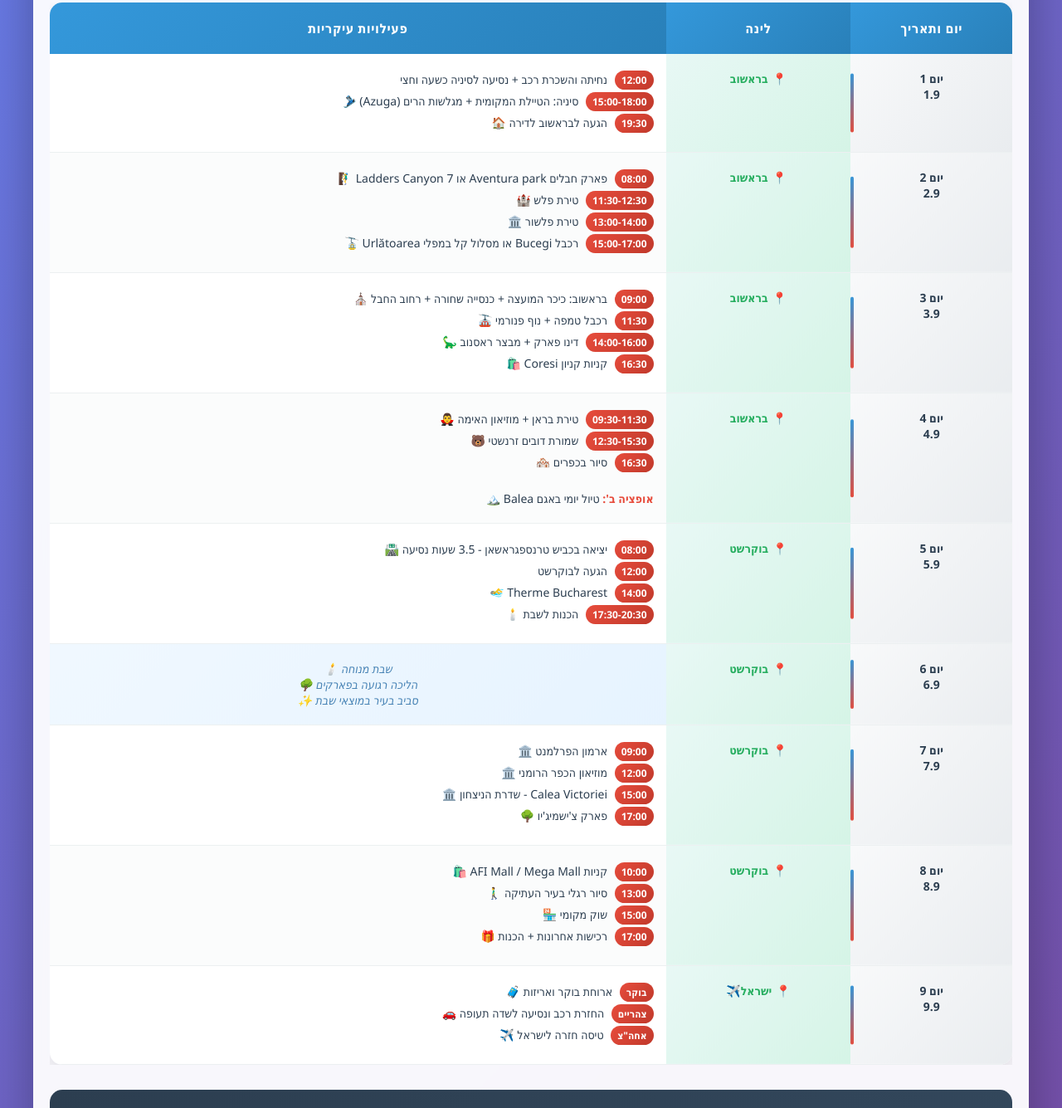
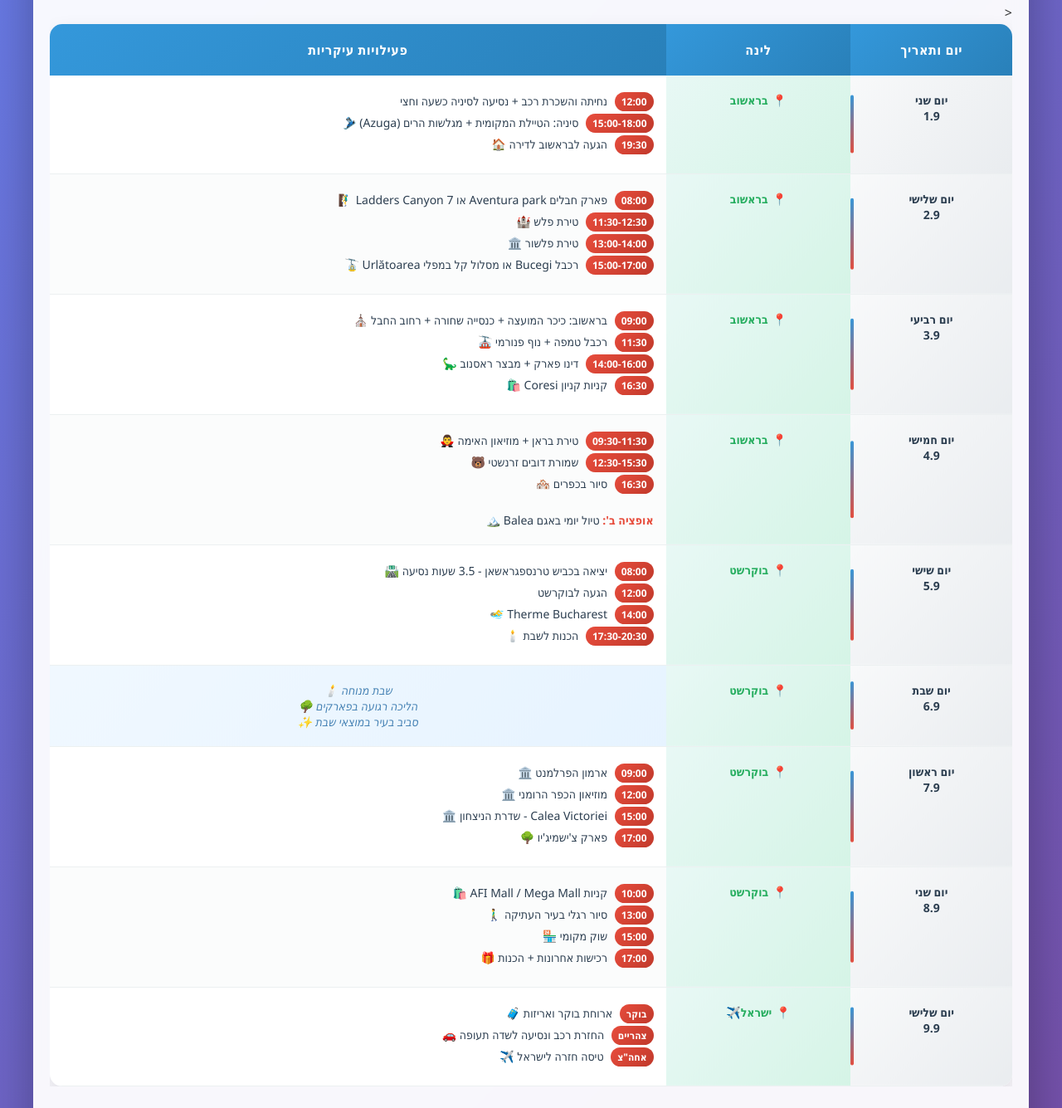
Before and after one commit to EyalNaaman1/-, a plain HTML site: page index.html in a window 1280 px wide. Shown: the part 345-1680 px from the top of the page at 83% size. Drawn offline with Linux system fonts and the light colour scheme.

Commit message:
Add files via upload

```diff
--- a/index.html
+++ b/index.html
@@ -398,7 +398,8 @@
         </div>
 
         <div class="schedule-container">
-            <table class="schedule-table">
+
+                        &lt;<table class="schedule-table">
                 <thead>
                     <tr>
                         <th>יום ותאריך</th>
@@ -407,8 +408,8 @@
                     </tr>
                 </thead>
                 <tbody>
-                    <tr style="opacity: 1; transform: scale(1); transition: opacity 0.6s, transform 0.6s; z-index: auto;">
-                        <td class="day-cell">יום 1<br>1.9</td>
+                    <tr style="opacity: 1; transform: translateY(0px); transition: opacity 0.6s, transform 0.6s; z-index: auto;">
+                        <td class="day-cell">יום שני<br>1.9</td>
                         <td class="location-cell">בראשוב</td>
                         <td class="activities-cell">
                             <span class="time">12:00</span> נחיתה והשכרת רכב + נסיעה לסיניה כשעה וחצי<br>
@@ -418,7 +419,7 @@
                     </tr>
 
                     <tr style="opacity: 1; transform: translateY(0px); transition: opacity 0.6s 0.1s, transform 0.6s 0.1s; z-index: auto;">
-                        <td class="day-cell">יום 2<br>2.9</td>
+                        <td class="day-cell">יום שלישי<br>2.9</td>
                         <td class="location-cell">בראשוב</td>
                         <td class="activities-cell">
                             <span class="time">08:00</span> פארק חבלים Aventura park או 7 Ladders Canyon 🧗&zwj;♂️<br>
@@ -428,8 +429,7 @@
                         </td>
                     </tr>
 
-                    <tr style="opacity: 1; transform: translateY(0px); transition: opacity 0.6s 0.2s, transform 0.6s 0.2s; z-index: auto;">
-                        <td class="day-cell">יום 3<br>3.9</td>
+                    <tr style="opacity: 1; transform: translateY(0px); transition: opacity 0.6s 0.2s, transform 0.6s 0.2s; z-index: auto;"><td class="day-cell">יום רביעי<br>3.9</td>
                         <td class="location-cell">בראשוב</td>
                         <td class="activities-cell">
                             <span class="time">09:00</span> בראשוב: כיכר המועצה + כנסייה שחורה + רחוב החבל ⛪<br>
@@ -440,7 +440,7 @@
                     </tr>
 
                     <tr style="opacity: 1; transform: translateY(0px); transition: opacity 0.6s 0.3s, transform 0.6s 0.3s; z-index: auto;">
-                        <td class="day-cell">יום 4<br>4.9</td>
+                        <td class="day-cell">יום חמישי<br>4.9</td>
                         <td class="location-cell">בראשוב</td>
                         <td class="activities-cell">
                             <span class="time">09:30-11:30</span> טירת בראן + מוזיאון האימה 🧛&zwj;♂️<br>
@@ -451,7 +451,7 @@
                     </tr>
 
                     <tr style="opacity: 1; transform: translateY(0px); transition: opacity 0.6s 0.4s, transform 0.6s 0.4s; z-index: auto;">
-                        <td class="day-cell">יום 5<br>5.9</td>
+                        <td class="day-cell">יום שישי<br>5.9</td>
                         <td class="location-cell">בוקרשט</td>
                         <td class="activities-cell">
                             <span class="time">08:00</span> יציאה בכביש טרנספגראשאן - 3.5 שעות נסיעה 🛣️<br>
@@ -462,7 +462,7 @@
                     </tr>
 
                     <tr style="opacity: 1; transform: translateY(0px); transition: opacity 0.6s 0.5s, transform 0.6s 0.5s; z-index: auto;">
-                        <td class="day-cell">יום 6<br>6.9</td>
+                        <td class="day-cell">יום שבת<br>6.9</td>
                         <td class="location-cell">בוקרשט</td>
                         <td class="rest-day">
                             שבת מנוחה 🕯️<br>
@@ -471,8 +471,8 @@
                         </td>
                     </tr>
 
-                    <tr style="opacity: 1; transform: scale(1); transition: opacity 0.6s 0.6s, transform 0.6s 0.6s; z-index: auto;">
-                        <td class="day-cell">יום 7<br>7.9</td>
+                    <tr style="opacity: 1; transform: translateY(0px); transition: opacity 0.6s 0.6s, transform 0.6s 0.6s; z-index: auto;">
+                        <td class="day-cell">יום ראשון<br>7.9</td>
                         <td class="location-cell">בוקרשט</td>
                         <td class="activities-cell">
                             <span class="time">09:00</span> ארמון הפרלמנט 🏛️<br>
@@ -482,8 +482,8 @@
                         </td>
                     </tr>
 
-                    <tr style="opacity: 1; transform: scale(1); transition: opacity 0.6s 0.7s, transform 0.6s 0.7s; z-index: auto;">
-                        <td class="day-cell">יום 8<br>8.9</td>
+                    <tr style="opacity: 1; transform: translateY(0px); transition: opacity 0.6s 0.7s, transform 0.6s 0.7s; z-index: auto;">
+                        <td class="day-cell">יום שני<br>8.9</td>
                         <td class="location-cell">בוקרשט</td>
                         <td class="activities-cell">
                             <span class="time">10:00</span> קניות AFI Mall / Mega Mall 🛍️<br>
@@ -493,9 +493,9 @@
                         </td>
                     </tr>
 
-                    <tr style="opacity: 1; transform: scale(1); transition: opacity 0.6s 0.8s, transform 0.6s 0.8s; z-index: auto;">
+                    <tr style="opacity: 1; transform: translateY(0px); transition: opacity 0.6s 0.8s, transform 0.6s 0.8s; z-index: auto;">
 
-                        <td class="day-cell">יום 9<br>9.9</td>
+                        <td class="day-cell">יום שלישי<br>9.9</td>
                         <td class="location-cell">ישראל✈️</td>
                         <td class="activities-cell">
                             <span class="time">בוקר</span> ארוחת בוקר ואריזות 🧳<br>
```
